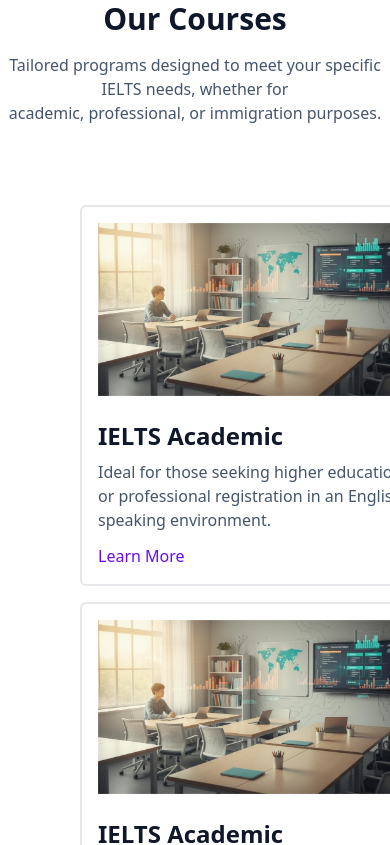
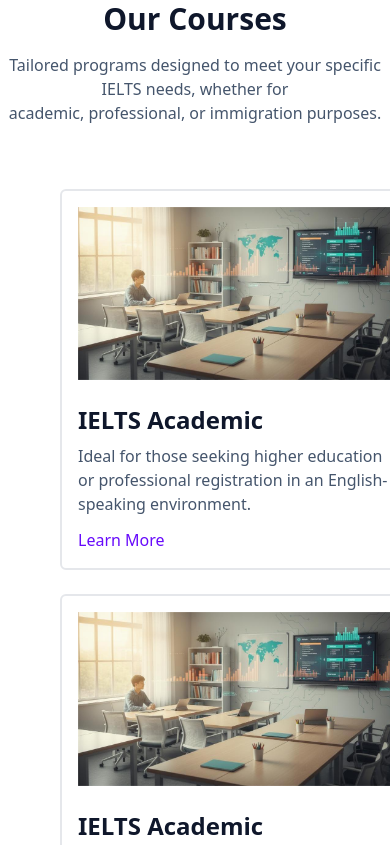
Before and after one commit to Nikhil112004/IELTS-Careers, a React app: page / in a window 390 px wide. Shown: the part 760-1605 px from the top of the page. Built offline with nearby package versions, Linux system fonts and the light colour scheme; the HTML template or start-up script is replaced by a standard one.

Commit message:
responsive

```diff
--- a/src/components/Courses.jsx
+++ b/src/components/Courses.jsx
@@ -4,10 +4,10 @@
     return (
         <div id='courses' className='pt-20'>
             <div>
-            <h2 className="text-3xl sm:text-4xl md:text-5xl lg:text-5xl font-bold text-center text-slate-900 dark:text-white pt-10">Our Courses</h2>
+            <h2 className="text-3xl sm:text-4xl md:text-5xl font-bold text-center text-slate-900 dark:text-white pt-10">Our Courses</h2>
             <p className=" text-base sm:text-lg md:text-xl text-center mt-4 text-slate-600 dark:text-slate-400 max-w-xl sm:max-w-2xl mx-auto">Tailored programs designed to meet your specific IELTS needs, whether for <br /> academic, professional, or immigration purposes.</p>
         </div>
-        <div className='grid grid-cols-1 sm:grid-cols-2 lg:grid-cols-3  gap-4 pt-20 justify-center'>
+        <div className='grid grid-cols-1 sm:grid-cols-2 lg:grid-cols-3 gap-6 justify-items-center pt-16'>
         <Cards />
         <Cards />
         <Cards />
```
